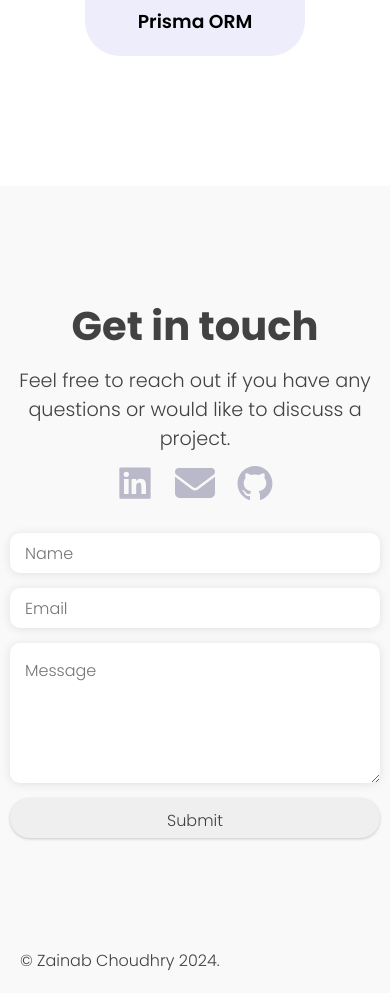
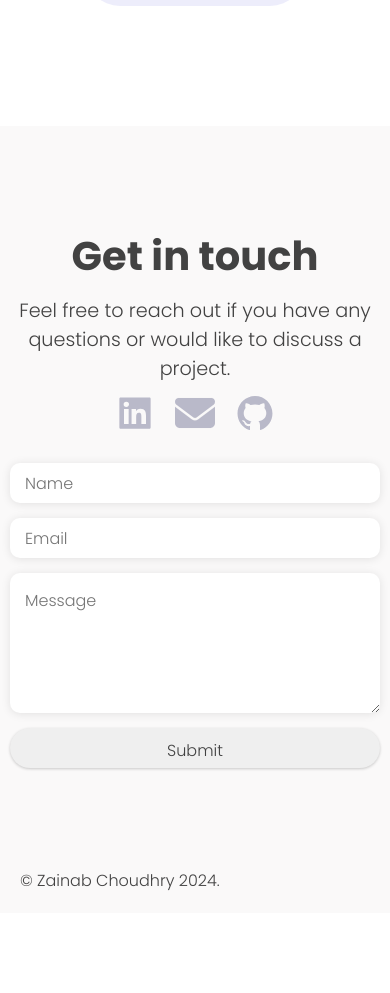
Before and after one commit to zainabch123/updated-portfolio-react-app, a React (Vite) app: page / in a window 390 px wide. Shown: the part 7980-8973 px from the top of the page. After the commit the page ends 8893 px from the top, so only its background shows below. Built offline with nearby package versions, Linux system fonts and the light colour scheme.

Commit message:
Updated padding for mobile devices for all sections

```diff
--- a/src/index.css
+++ b/src/index.css
@@ -160,6 +160,10 @@ p {
   .project-container {
     height: 440px;
   }
+
+  .about-section, .projects-section, .skills-section, .contact-section {
+    padding: 20px 0px;
+  }
 }
 
 @font-face {
```
